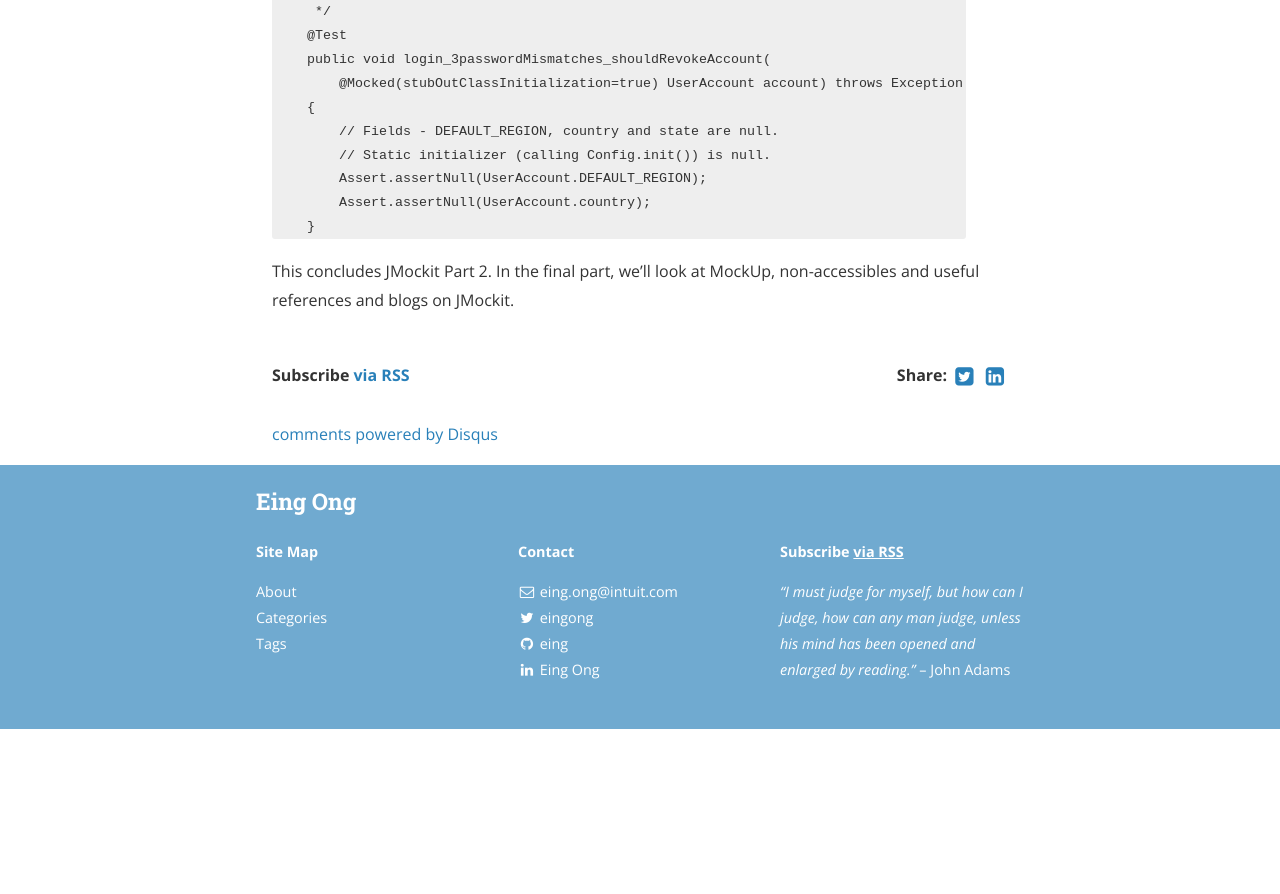
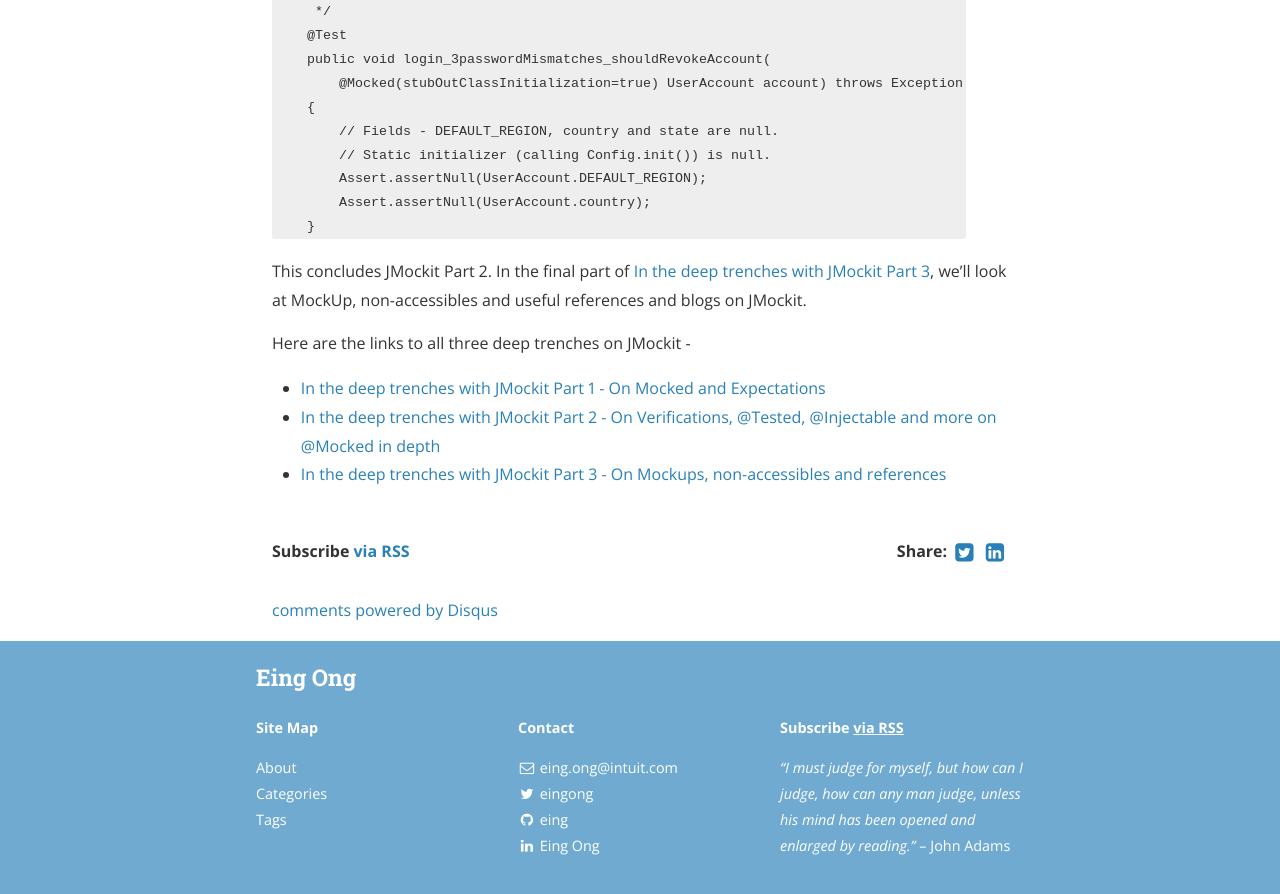
Before and after one commit to eing/eing.github.io, a Jekyll site: the page built from _posts/2015-12-15-Unit-Testing-With-JMockit-Part2.markdown, in a window 1280 px wide and 900 px high, scrolled down 4617 px. Shown: the top 894 px of the window. Built offline with Jekyll 4.4.1, drawn with Linux system fonts in a browser that asks for light colours; nearby versions of some CDN libraries; comment, search, counter and statistics services are not loaded; a style sheet for code colours, icons or effects is not loaded; before the commit the page ends 5346 px from its top, so only the background shows below that; some of the changed text lies outside the part shown.

Commit message:
link all three jmockit parts for easy traversal

```diff
--- a/_posts/2015-11-18-Unit-Testing-With-JMockit-Part1.markdown
+++ b/_posts/2015-11-18-Unit-Testing-With-JMockit-Part1.markdown
@@ -85,4 +85,7 @@
 | | withSubstring(T text) |
 | | withSuffix(T text) |
 
-This concludes JMockit Part 1 and I'll cover more topics in the next 2 parts of this JMockit blog.
+This concludes JMockit Part 1 and I'll cover more topics in the next 2 parts of this JMockit blog -
+
+* [Part 2 - On Verifications, @Tested, @Injectable and more on @Mocked in depth](/testing/2015/12/15/Unit-Testing-With-JMockit-Part2/)
+* [Part 3 - On Mockups, non-accessibles and references](/testing/2015/12/30/Unit-Testing-With-JMockit-Part3/)
--- a/_posts/2015-12-15-Unit-Testing-With-JMockit-Part2.markdown
+++ b/_posts/2015-12-15-Unit-Testing-With-JMockit-Part2.markdown
@@ -6,7 +6,7 @@
 categories: Testing
 tags: jmockit
 ---
-This is a continuation from Part 1 on JMockit concepts. In this section, we'll cover Verifications, @Tested & @Injectable.
+This is a continuation from [Part 1](/testing/2015/11/18/Unit-Testing-With-JMockit-Part1/) on JMockit concepts. In this section, we'll cover Verifications, @Tested & @Injectable.
 
 <h2>Verifications</h2>
 
@@ -166,4 +166,10 @@
     }
 ~~~
 
-This concludes JMockit Part 2. In the final part, we'll look at MockUp, non-accessibles and useful references and blogs on JMockit.
+This concludes JMockit Part 2. In the final part of [In the deep trenches with JMockit Part 3](http://eing.github.io/testing/2015/12/30/Unit-Testing-With-JMockit-Part3/), we'll look at MockUp, non-accessibles and useful references and blogs on JMockit.
+
+Here are the links to all three deep trenches on JMockit  -
+
+* [In the deep trenches with JMockit Part 1 - On Mocked and Expectations](/testing/2015/11/18/Unit-Testing-With-JMockit-Part1/)
+* [In the deep trenches with JMockit Part 2 - On Verifications, @Tested, @Injectable and more on @Mocked in depth](/testing/2015/12/15/Unit-Testing-With-JMockit-Part2/)
+* [In the deep trenches with JMockit Part 3 - On Mockups, non-accessibles and references](/testing/2015/12/30/Unit-Testing-With-JMockit-Part3/)
--- a/_posts/2015-12-30-Unit-Testing-With-JMockit-Part3.markdown
+++ b/_posts/2015-12-30-Unit-Testing-With-JMockit-Part3.markdown
@@ -59,3 +59,8 @@
 <li><a href="http://dhruba.name/2009/11/08/jmockit-no-holds-barred-testing-with-instrumentation-over-mocking/">Dhruba Bandopadhyay's Blog</a></li>
 <li><a href="https://blog.42.nl/articles/mockito-powermock-vs-jmockit/">Robert Bor's Blog on comparing Mockito/Powermock/JMockit with coding samples</a></li>
 </ul>
+
+For previous deep trenches with JMockit -
+
+* [In the deep trenches with JMockit Part 1 - On Mocked and Expectations](/testing/2015/11/18/Unit-Testing-With-JMockit-Part1/)
+* [In the deep trenches with JMockit Part 2 - On Verifications, @Tested, @Injectable and more on @Mocked in depth](/testing/2015/12/15/Unit-Testing-With-JMockit-Part2/)
```
